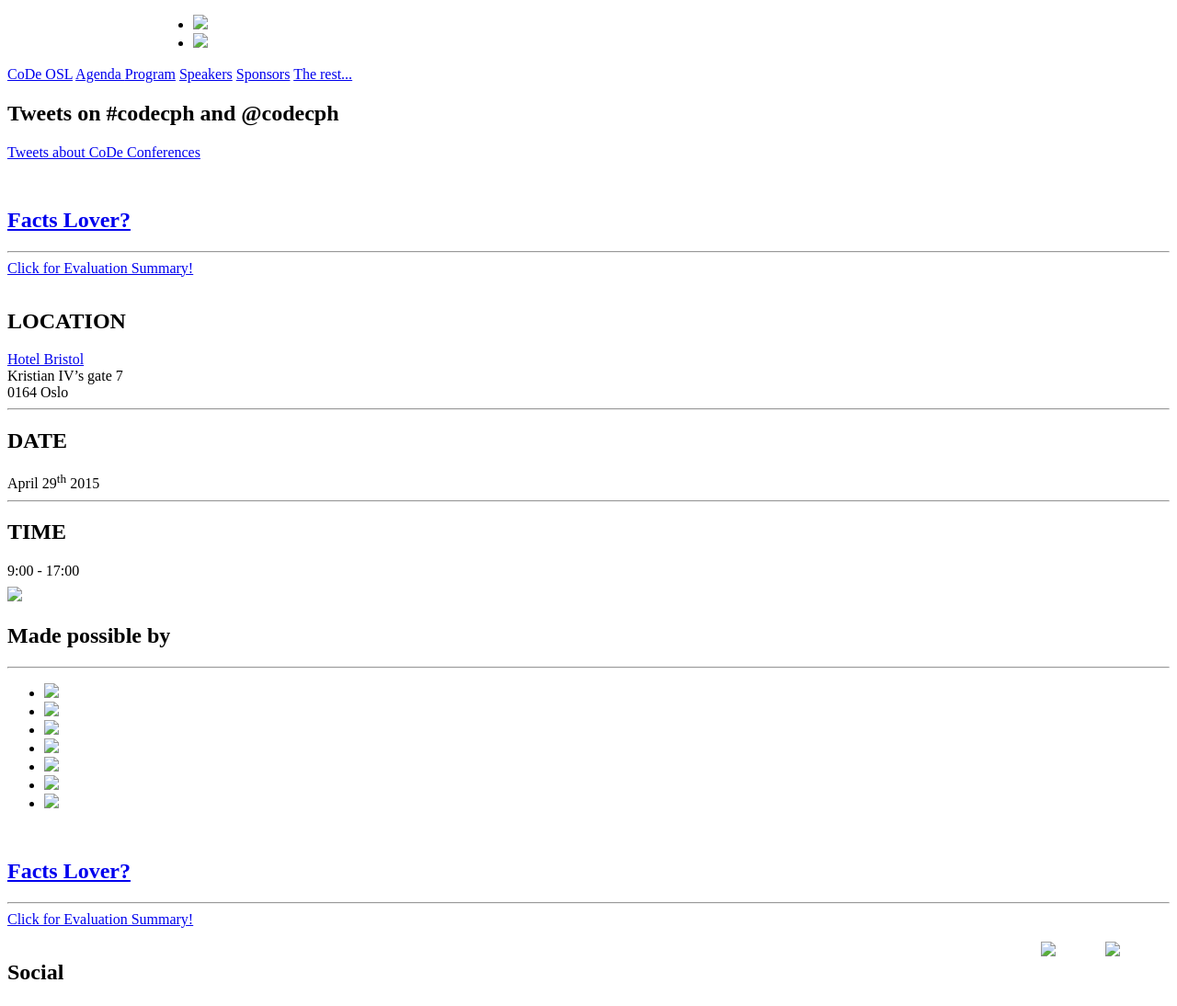
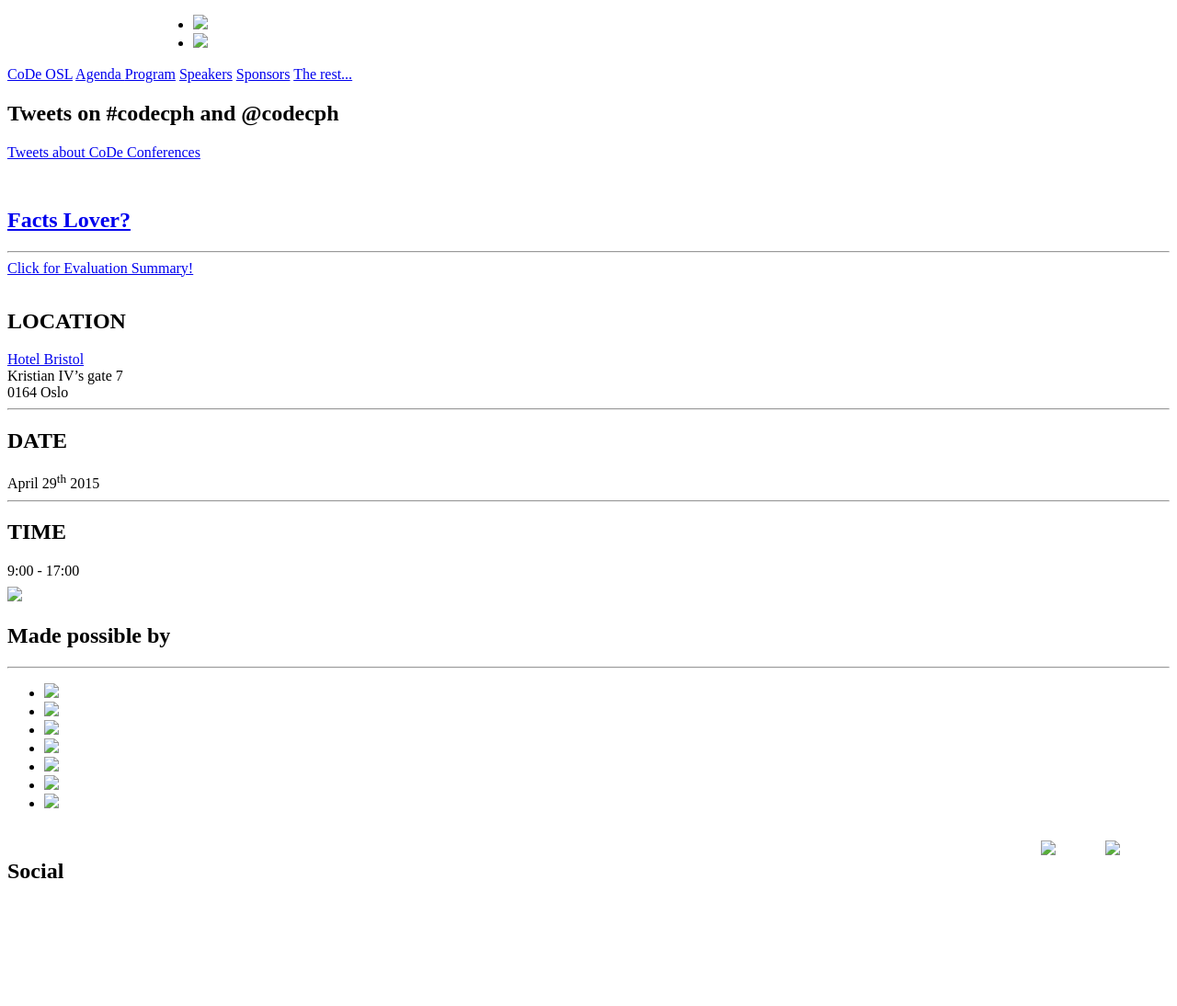
Before and after one commit to CoDeConf/CoDeOSL15, a Jekyll site: the page built from social/tweets.md, in a window 1280 px wide. Shown: the whole page at 92% size. Built offline with Jekyll 4.4.1, drawn with Linux system fonts in a browser that asks for light colours; nearby versions of some CDN libraries; comment, search, counter and statistics services are not loaded; after the commit the page ends 984 px from its top, so only the background shows below that.

Commit message:
Squashed commit of the following:
commit c83e96d730237614717265e4356cc32991abf28f
Author: ali <ali@praqma.net>
Date:   Mon May 18 10:44:02 2015 +0200

    eval summ removed

```diff
--- a/_includes/front-sidebar.html
+++ b/_includes/front-sidebar.html
@@ -29,16 +29,8 @@
   </a>
 </div>
 
-
 {%include sponsor-slider-box.html%}
 
-<div style="height:15px"></div>
-<a href="{{site.root}}/res/CoDeOsl15-eval.pdf"><div class="greenbox">
-  <h1>
-  Facts Lover?</h1>
-  <hr>
-  Click for Evaluation Summary!
-</div></a>
 <div style="height:15px">
 
 <div style="height:15px"></div>
```
